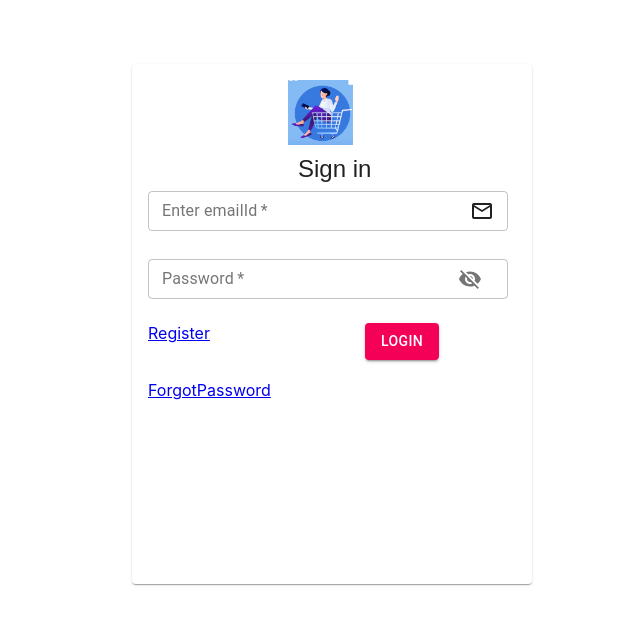
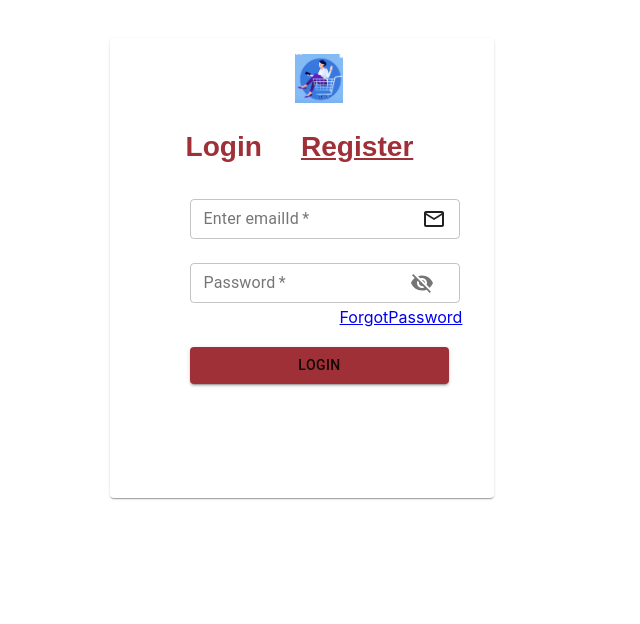
Before and after one commit to niranjanchavadi/React-bookstore, a React (Create React App) app: page / in a window 1280 px wide. Shown: the top 624 px of the page, without its empty margins (325-965 px from the left). Built offline with nearby package versions, Linux system fonts and the light colour scheme.

Commit message:
[vinay]ADDED css for registartion and login page

```diff
--- a/src/CSS/Login.css
+++ b/src/CSS/Login.css
@@ -1,28 +1,29 @@
 .loginpage {
-    margin-left: 0px;
-    width: 400px;
-    height: 520px;
+    margin-left: 18%;
+    width: 300px;
+    height: 420px;
 }
 
 .login {
-    margin-top: 5%;
-    margin-left: 457px;
+    margin-top: 3%;
+    margin-left: 34%;
     color: red;
-    width: 400px;
-    height: 520px;
+    width: 30%;
+    height: 10%;
 }
 
 .usernameLogin {
     display: flex;
     justify-content: start;
     flex-direction: column;
-    width: 90%;
+    border-color: #A03037;
 }
 
 .button {
     margin-top: 25px;
     margin-left: 40px;
     margin-right: 20px;
+    width: 100%;
 }
 
 .paragraph {
@@ -36,7 +37,7 @@
 .signInLogin {
     font-size: 20px;
     margin-top: 10px;
-    margin-left: 150px;
+    margin-left: 35%;
     font-size: 24px;
     font-weight: 520;
     font-family: 'Google Sans', 'Noto Sans Myanmar UI', arial, sans-serif;
@@ -49,15 +50,20 @@
 
 .flex-container {
     display: flex;
+    margin-right: 60%;
 }
 
 .flex-container>div {
     margin-top: 20px;
-    margin-right: 155px;
+    margin-right: 80%;
 }
 
 .middle {
     display: flex;
     align-content: center;
-    margin-left: 35%;
+    margin-left: 10%;
 }
+
+.Forget {
+    margin-left: 50%;
+}
--- a/src/CSS/Registration.css
+++ b/src/CSS/Registration.css
@@ -25,7 +25,6 @@
     display: flex;
     align-content: center;
     margin-left: 35%;
-    border-radius: 2cm;
 }
 
 .userfullName {
@@ -73,6 +72,7 @@ div p {
     display: flex;
     flex-direction: row;
     justify-content: space-between;
+    border-color: #A03037;
 }
 
 @media only screen and (max-width: 600px) {
--- a/src/component/Login.jsx
+++ b/src/component/Login.jsx
@@ -70,6 +70,8 @@ export class Login extends Component {
     return formIsValid;
   };
 
+
+
   loginForm = () => {
     if (this.validateForm()) {
       let user = {};
@@ -107,16 +109,15 @@ export class Login extends Component {
       <Card className="login">
         <CardContent>
           <div className="loginpage" >
-
-
            <div>
            <div className="middle">
                   <img src ={Logo} width="25%" height="25%" alt="hello" />
-
             </div>
            <div className="signInLogin">
               {" "}
-              <span>Sign in</span>
+              <h3 style={{ color: "#A03037" ,textAlign:"center",marginLeft:"-95%"  }}>Login  &nbsp;&nbsp;&nbsp;&nbsp;
+              <a href="Register" onClick={() => this.props.history.push("/register")} style={{ color: "#A03037" }} >Register </a></h3>
+
             </div>
 
            </div>
@@ -137,10 +138,10 @@ export class Login extends Component {
                 <TextField
                   required
                   margin="dense"
-                  size="small"
                   name="emailId"
                   id="outlined-required"
                   variant="outlined"
+                  style={{width: '90%'}}
                   label="Enter emailId"
                   error={this.state.errors.emailId}
                   helperText={this.state.errors.emailId}
@@ -167,7 +168,7 @@ export class Login extends Component {
                   label="Password"
                   error={this.state.errors.password}
                   helperText={this.state.errors.password}
-                  style={{ width: "90%" }}
+                  style={{width: '90%'}}
                   onChange={this.axios}
                   InputProps={{
                     endAdornment: (
@@ -192,24 +193,21 @@ export class Login extends Component {
               </div>
             </div>
 
+            <div className="Forget" onClick={() => this.props.history.push("/forgotpassword")} marginRight="100%">
+              <a href="ForgotPassword">ForgotPassword </a>
+            </div>
+
             <div className="flex-container">
-              <div onClick={() => this.props.history.push("/register")}>
-                <a href="Register">Register </a>
-              </div>
               <div>
                 <Button
                   variant="contained"
-                  color="secondary"
                   onClick={this.loginForm}
+                  style={{width: '350%',backgroundColor:'#A03037'}}
                 >
                   Login
                 </Button>
               </div>
 
-            </div>
-            <br />
-            <div onClick={() => this.props.history.push("/forgotpassword")}>
-              <a href="ForgotPassword">ForgotPassword </a>
             </div>
           </div>
         </CardContent>
--- a/src/component/Registration.jsx
+++ b/src/component/Registration.jsx
@@ -24,6 +24,7 @@ class Registration extends Component {
       password: '',
       mobileNumber: '',
       errors: {},
+
     };
   }
 
@@ -115,7 +116,7 @@ class Registration extends Component {
               <div className="main" style={{flexDirection: 'row'}}>
                 <div>
                   <div className="userfullName">
-                    <TextField required margin="dense" color="secondary" size="large" name="fullName" variant="outlined"
+                    <TextField required margin="dense" size="large" name="fullName" variant="outlined"
                       id="outlined"
                       label="Full name"
                       style={{width: '100%'}}
```
